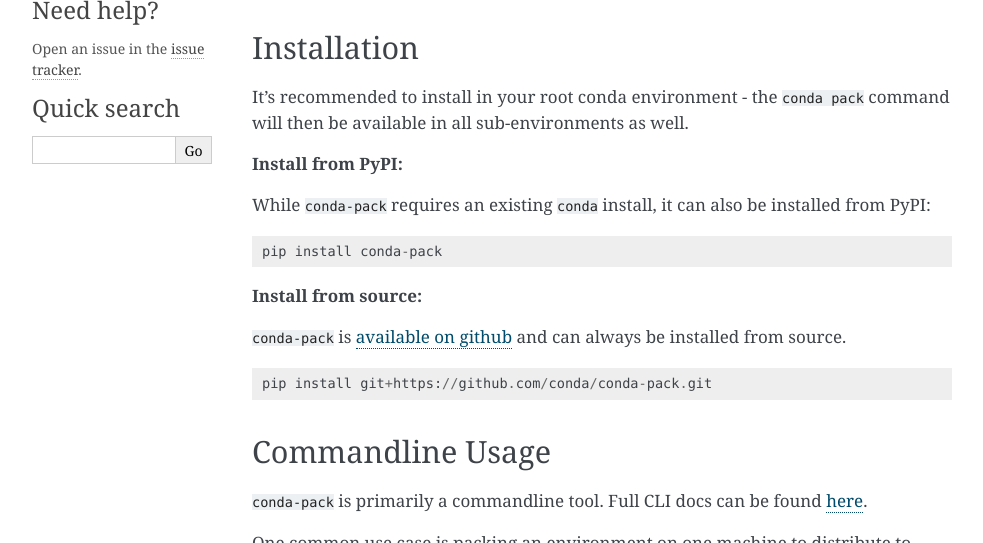
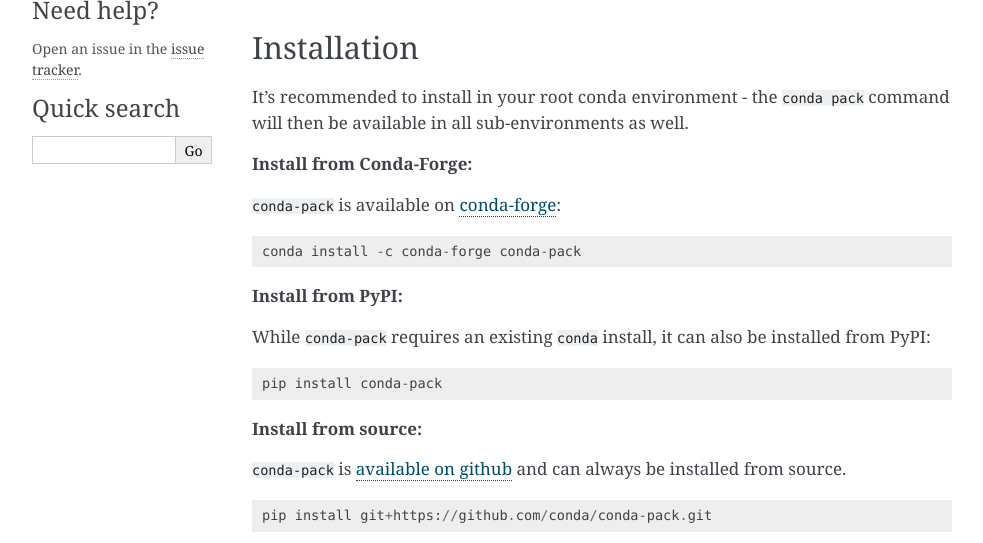
Before and after one commit to conda/conda-pack, a Sphinx documentation site: the page built from docs/source/index.rst, in a window 1280 px wide and 900 px high, cut to the strip 357-900 px from the top of the window. Shown: the whole strip, without its empty margins (138-1121 px from the left). Built offline with Sphinx 7.4.7, drawn with Linux system fonts in a browser that asks for light colours.

Commit message:
Add conda installation instructions

```diff
--- a/docs/source/index.rst
+++ b/docs/source/index.rst
@@ -17,6 +17,15 @@
 
 It's recommended to install in your root conda environment - the ``conda pack``
 command will then be available in all sub-environments as well.
+
+**Install from Conda-Forge:**
+
+``conda-pack`` is available on `conda-forge <https://conda-forge.org/>`_:
+
+.. code::
+
+    conda install -c conda-forge conda-pack
+
 
 **Install from PyPI:**
 
```
